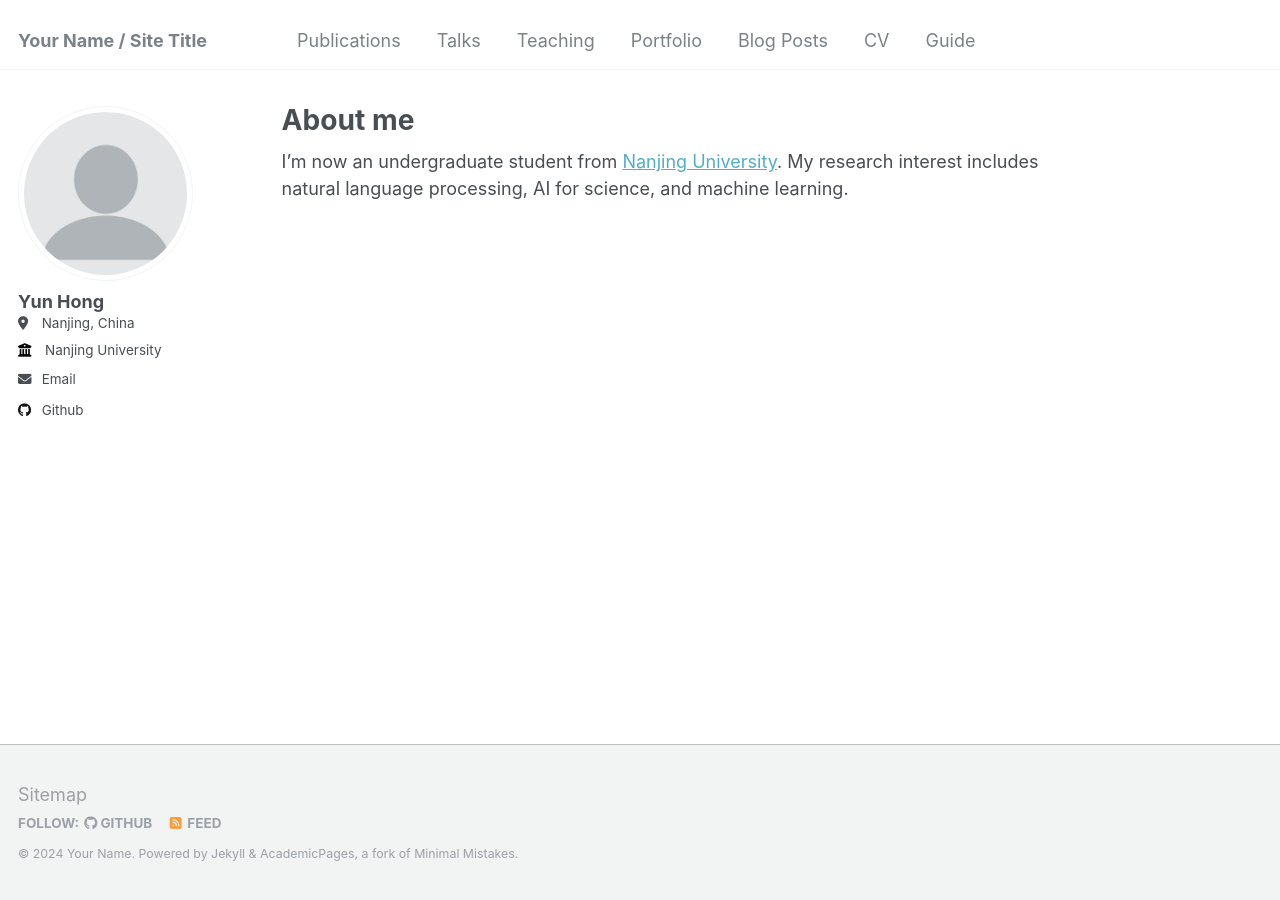
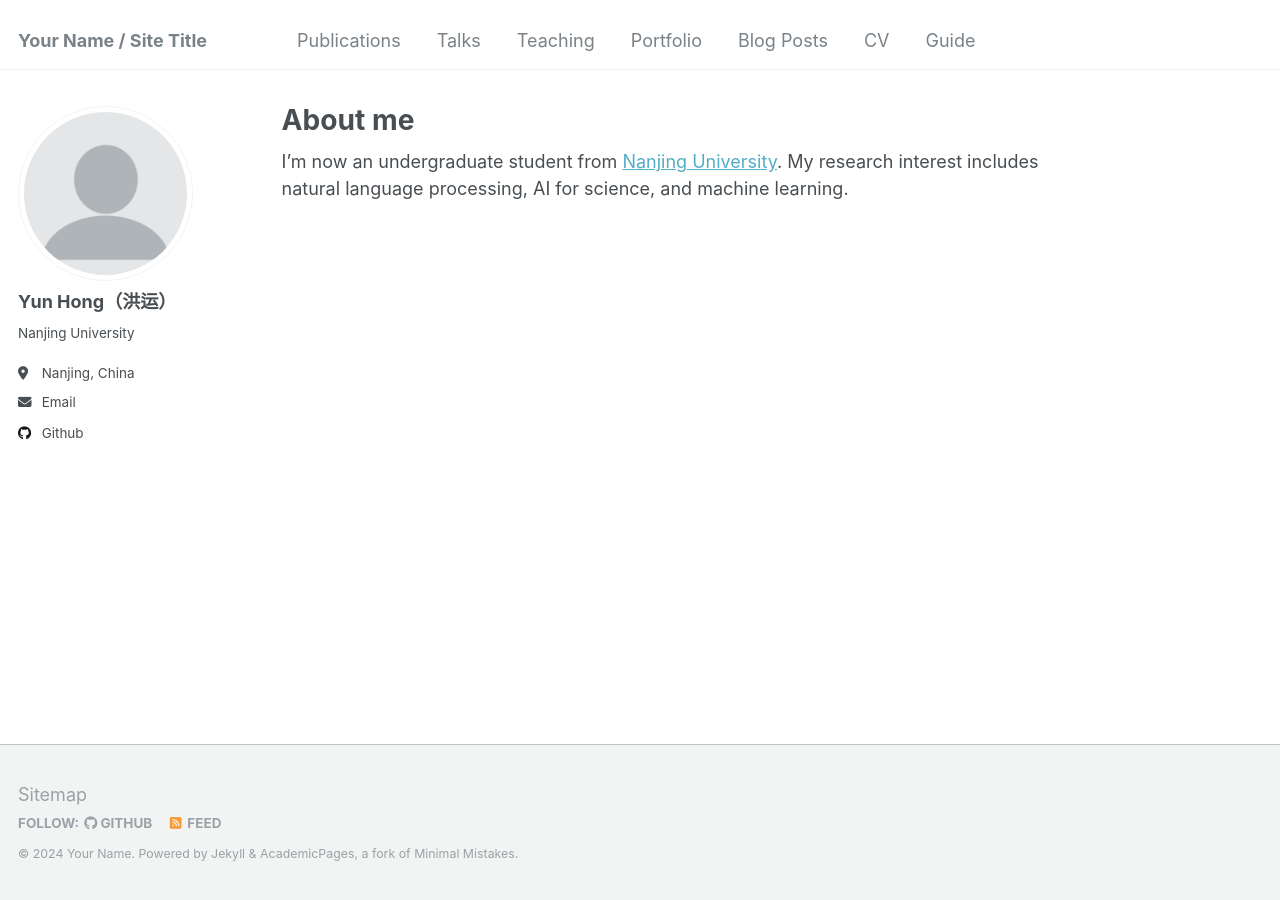
Before and after one commit to HongYun021021/HongYun021021.github.io, a Jekyll site: the page built from _pages/about.md, in a window 1280 px wide. Built offline with Jekyll 4.4.1, drawn with Linux system fonts in a browser that asks for light colours.

Commit message:
Update _config.yml

```diff
--- a/_config.yml
+++ b/_config.yml
@@ -22,11 +22,11 @@ repository               : "academicpages/academicpages.github.io"
 author:
   # Biographic information
   avatar           : "profile.png"
-  name             : "Yun Hong"
+  name             : "Yun Hong（洪运）"
   pronouns         : # example: "she/her"
-  bio              :
+  bio              : "Nanjing University"
   location         : "Nanjing, China"
-  employer         : "Nanjing University"
+  employer         : # "Nanjing University"
   uri              : # URL
   email            : "hongy@smail.nju.edu.cn"
 
```
